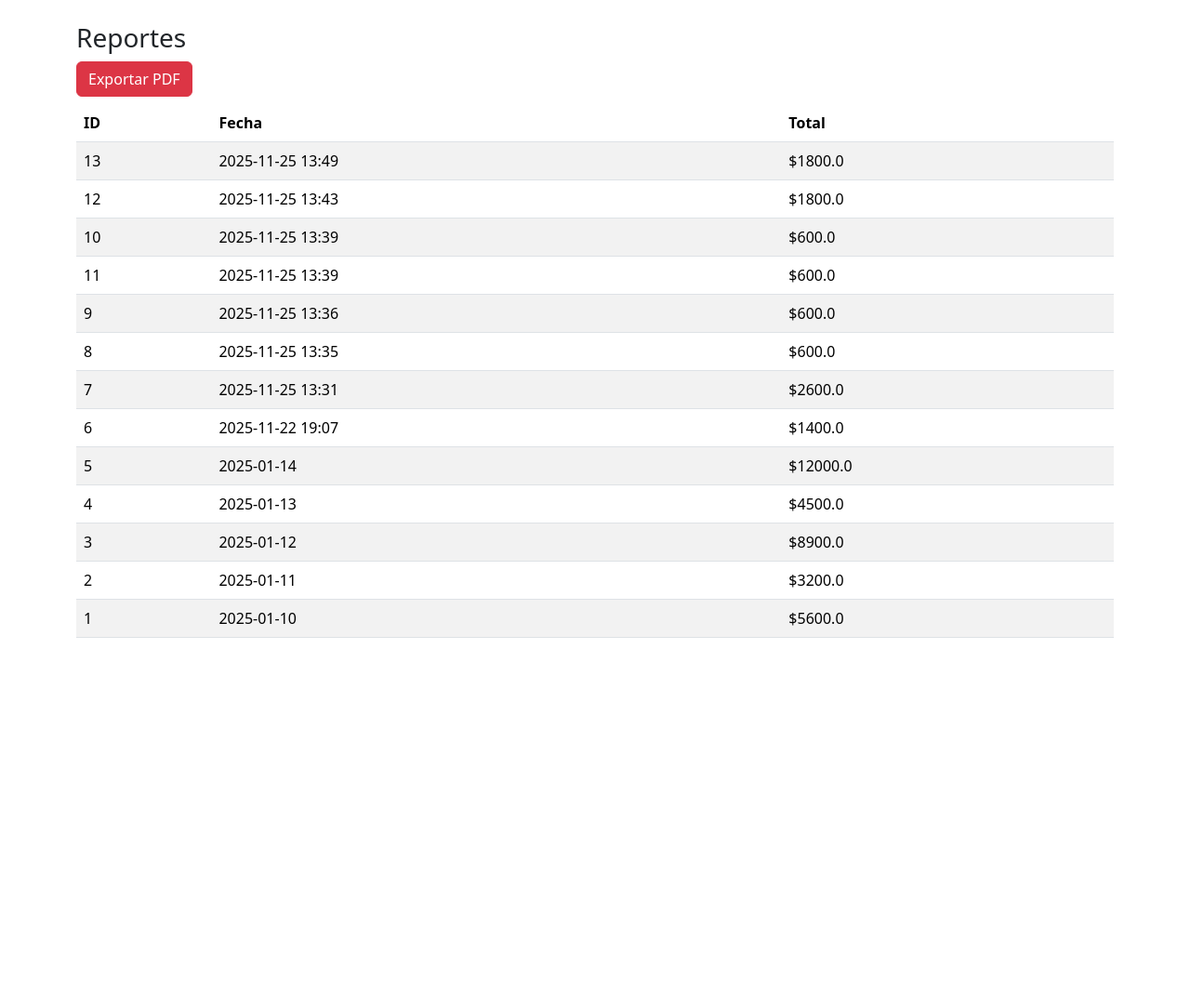
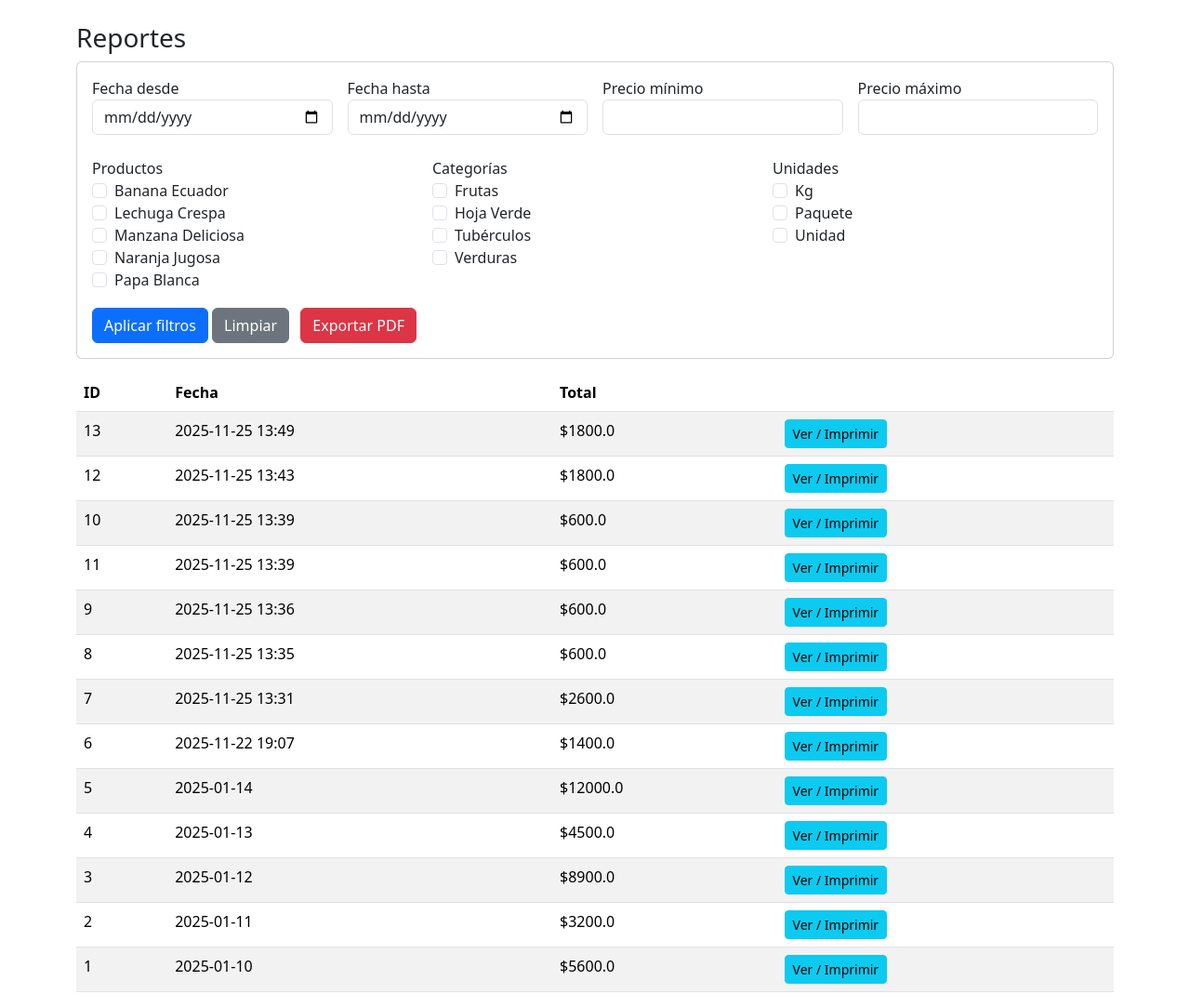
Before and after one commit to Ivo-Juric/Verduleria, a Flask app: page /reportes/ in a window 1280 px wide. Shown: the part 56-1139 px from the top of the page at 93% size. Before the commit the page ends 742 px from the top, so only its background shows below. Run offline with Flask 3, Linux system fonts and the light colour scheme; a user stored in the database is signed in; data comes from the database, SQL or seed files in the repository; both versions use the stored data as it was after the commit.

Commit message:
Reportes: filtros, ver/print venta; templates

```diff
--- a/app/routes/reportes.py
+++ b/app/routes/reportes.py
@@ -12,8 +12,81 @@ reportes_bp = Blueprint("reportes", __name__, url_prefix="/reportes")
 @login_required
 def index():
     db = get_db()
-    ventas = db.execute("SELECT * FROM ventas ORDER BY fecha DESC LIMIT 50").fetchall()
-    return render_template("reportes/reportes.html", ventas=ventas)
+
+    # Obtener filtros posibles para el formulario
+    productos = db.execute("SELECT id, nombre FROM productos ORDER BY nombre").fetchall()
+    categorias = db.execute("SELECT id, nombre FROM categorias ORDER BY nombre").fetchall()
+    unidades = db.execute("SELECT id, nombre FROM unidades ORDER BY nombre").fetchall()
+
+    # Leer filtros desde query params
+    fecha_desde = request.args.get("fecha_desde")
+    fecha_hasta = request.args.get("fecha_hasta")
+    prod_ids = request.args.getlist("producto")
+    cat_ids = request.args.getlist("categoria")
+    uni_ids = request.args.getlist("unidad")
+    precio_min = request.args.get("precio_min")
+    precio_max = request.args.get("precio_max")
+
+    # Base query
+    sql = "SELECT v.* FROM ventas v"
+    where = []
+    params = []
+
+    # Apply filters using EXISTS on detalle_ventas/products
+    if prod_ids or cat_ids or uni_ids or precio_min or precio_max:
+        sql += " WHERE EXISTS (SELECT 1 FROM detalle_ventas d JOIN productos p ON d.producto_id = p.id WHERE d.venta_id = v.id"
+        conds = []
+        if prod_ids:
+            placeholders = ",".join(["?" for _ in prod_ids])
+            conds.append(f"p.id IN ({placeholders})")
+            params.extend(prod_ids)
+        if cat_ids:
+            placeholders = ",".join(["?" for _ in cat_ids])
+            conds.append(f"p.categoria_id IN ({placeholders})")
+            params.extend(cat_ids)
+        if uni_ids:
+            placeholders = ",".join(["?" for _ in uni_ids])
+            conds.append(f"p.unidad_id IN ({placeholders})")
+            params.extend(uni_ids)
+        if precio_min:
+            conds.append("d.subtotal >= ?")
+            params.append(precio_min)
+        if precio_max:
+            conds.append("d.subtotal <= ?")
+            params.append(precio_max)
+
+        if conds:
+            sql += " AND (" + " OR ".join(conds) + ")"
+        sql += ")"
+
+    # Date filters
+    if fecha_desde:
+        where.append("date(substr(v.fecha,1,10)) >= date(?)")
+        params.append(fecha_desde)
+    if fecha_hasta:
+        where.append("date(substr(v.fecha,1,10)) <= date(?)")
+        params.append(fecha_hasta)
+
+    if where:
+        if "WHERE EXISTS" in sql:
+            sql += " AND " + " AND ".join(where)
+        else:
+            sql += " WHERE " + " AND ".join(where)
+
+    sql += " ORDER BY v.fecha DESC LIMIT 200"
+
+    ventas = db.execute(sql, params).fetchall()
+    return render_template("reportes/reportes.html", ventas=ventas,
+                           productos=productos, categorias=categorias, unidades=unidades,
+                           filtros={
+                               "fecha_desde": fecha_desde,
+                               "fecha_hasta": fecha_hasta,
+                               "prod_ids": prod_ids,
+                               "cat_ids": cat_ids,
+                               "uni_ids": uni_ids,
+                               "precio_min": precio_min,
+                               "precio_max": precio_max
+                           })
 
 @reportes_bp.route("/export/pdf")
 @login_required
@@ -81,6 +154,69 @@ def export_pdf():
 def dashboard():
     return render_template("reportes/dashboard.html")
 
+
+@reportes_bp.route("/venta/<int:id>")
+@login_required
+def ver_venta(id):
+    db = get_db()
+    venta = db.execute("SELECT * FROM ventas WHERE id=?", (id,)).fetchone()
+    if not venta:
+        from flask import flash, redirect, url_for
+        flash("Venta no encontrada", "danger")
+        return redirect(url_for("reportes.index"))
+
+    detalles = db.execute("""
+        SELECT d.*, p.nombre, u.nombre as unidad
+        FROM detalle_ventas d
+        JOIN productos p ON d.producto_id = p.id
+        LEFT JOIN unidades u ON p.unidad_id = u.id
+        WHERE d.venta_id = ?
+    """, (id,)).fetchall()
+
+    # Crear descripción breve
+    descripcion = ", ".join([f"{r['nombre']} x{r['cantidad']}" for r in detalles])
+
+    return render_template("reportes/ver_venta.html", venta=venta, detalles=detalles, descripcion=descripcion)
+
+
+@reportes_bp.route("/venta/<int:id>/pdf")
+@login_required
+def venta_pdf(id):
+    from reportlab.lib import colors
+    from reportlab.lib.pagesizes import letter
+    from reportlab.platypus import SimpleDocTemplate, Paragraph, Spacer
+    from reportlab.lib.styles import getSampleStyleSheet
+
+    db = get_db()
+    venta = db.execute("SELECT * FROM ventas WHERE id=?", (id,)).fetchone()
+    if not venta:
+        from flask import flash, redirect, url_for
+        flash("Venta no encontrada", "danger")
+        return redirect(url_for("reportes.index"))
+
+    detalles = db.execute("""
+        SELECT d.*, p.nombre
+        FROM detalle_ventas d
+        JOIN productos p ON d.producto_id = p.id
+        WHERE d.venta_id = ?
+    """, (id,)).fetchall()
+
+    descripcion = ", ".join([f"{r['nombre']} x{r['cantidad']}" for r in detalles])
+
+    mem = io.BytesIO()
+    pdf = SimpleDocTemplate(mem, pagesize=letter)
+    styles = getSampleStyleSheet()
+    elems = []
+    elems.append(Paragraph(f"Venta ID: {venta['id']}", styles['Heading2']))
+    elems.append(Paragraph(f"Fecha: {venta['fecha']}", styles['Normal']))
+    elems.append(Spacer(1, 12))
+    elems.append(Paragraph(f"Total: ${venta['total']}", styles['Normal']))
+    elems.append(Spacer(1, 12))
+    elems.append(Paragraph(f"Descripción: {descripcion}", styles['Normal']))
+    pdf.build(elems)
+    mem.seek(0)
+    return send_file(mem, download_name=f"venta_{venta['id']}.pdf", as_attachment=True)
+
 @reportes_bp.route("/data")
 @login_required
 def data():
--- a/app/templates/reportes/reportes.html
+++ b/app/templates/reportes/reportes.html
@@ -2,7 +2,74 @@
 {% block contenido %}
 
 <h3>Reportes</h3>
-<a href="/reportes/export/pdf" class="btn btn-danger mb-2">Exportar PDF</a>
+
+<form method="GET" class="card p-3 mb-3">
+    <div class="row g-3">
+        <div class="col-md-3">
+            <label>Fecha desde</label>
+            <input type="date" name="fecha_desde" value="{{ filtros.fecha_desde or '' }}" class="form-control">
+        </div>
+        <div class="col-md-3">
+            <label>Fecha hasta</label>
+            <input type="date" name="fecha_hasta" value="{{ filtros.fecha_hasta or '' }}" class="form-control">
+        </div>
+        <div class="col-md-3">
+            <label>Precio mínimo</label>
+            <input type="number" step="0.01" name="precio_min" value="{{ filtros.precio_min or '' }}" class="form-control">
+        </div>
+        <div class="col-md-3">
+            <label>Precio máximo</label>
+            <input type="number" step="0.01" name="precio_max" value="{{ filtros.precio_max or '' }}" class="form-control">
+        </div>
+    </div>
+
+    <div class="row g-3 mt-2">
+        <div class="col-md-4">
+            <label>Productos</label>
+            <div class="form-check">
+                {% for p in productos %}
+                <div>
+                    <input class="form-check-input" type="checkbox" name="producto" value="{{ p.id }}" id="prod{{ p.id }}"
+                    {% if p.id|string in filtros.prod_ids %}checked{% endif %}>
+                    <label class="form-check-label" for="prod{{ p.id }}">{{ p.nombre }}</label>
+                </div>
+                {% endfor %}
+            </div>
+        </div>
+
+        <div class="col-md-4">
+            <label>Categorías</label>
+            <div class="form-check">
+                {% for c in categorias %}
+                <div>
+                    <input class="form-check-input" type="checkbox" name="categoria" value="{{ c.id }}" id="cat{{ c.id }}"
+                    {% if c.id|string in filtros.cat_ids %}checked{% endif %}>
+                    <label class="form-check-label" for="cat{{ c.id }}">{{ c.nombre }}</label>
+                </div>
+                {% endfor %}
+            </div>
+        </div>
+
+        <div class="col-md-4">
+            <label>Unidades</label>
+            <div class="form-check">
+                {% for u in unidades %}
+                <div>
+                    <input class="form-check-input" type="checkbox" name="unidad" value="{{ u.id }}" id="uni{{ u.id }}"
+                    {% if u.id|string in filtros.uni_ids %}checked{% endif %}>
+                    <label class="form-check-label" for="uni{{ u.id }}">{{ u.nombre }}</label>
+                </div>
+                {% endfor %}
+            </div>
+        </div>
+    </div>
+
+    <div class="mt-3">
+        <button class="btn btn-primary">Aplicar filtros</button>
+        <a href="/reportes/" class="btn btn-secondary">Limpiar</a>
+        <a href="/reportes/export/pdf" class="btn btn-danger ms-2">Exportar PDF</a>
+    </div>
+</form>
 
 <table class="table table-striped">
 <thead>
@@ -10,6 +77,7 @@
     <th>ID</th>
     <th>Fecha</th>
     <th>Total</th>
+    <th></th>
 </tr>
 </thead>
 
@@ -19,6 +87,9 @@
     <td>{{v.id}}</td>
     <td>{{v.fecha}}</td>
     <td>${{v.total}}</td>
+    <td>
+        <a class="btn btn-sm btn-info" href="{{ url_for('reportes.ver_venta', id=v.id) }}">Ver / Imprimir</a>
+    </td>
 </tr>
 {% endfor %}
 </tbody>
```
Also changed, not shown: app/templates/reportes/ver_venta.html (added, +32 -0 lines), app/templates/ventas/ticket.html (+4 -3 lines), app/routes/ventas.py (line endings or trailing spaces), app/templates/ventas/metodos_pago.html (line endings or trailing spaces), database.db.
